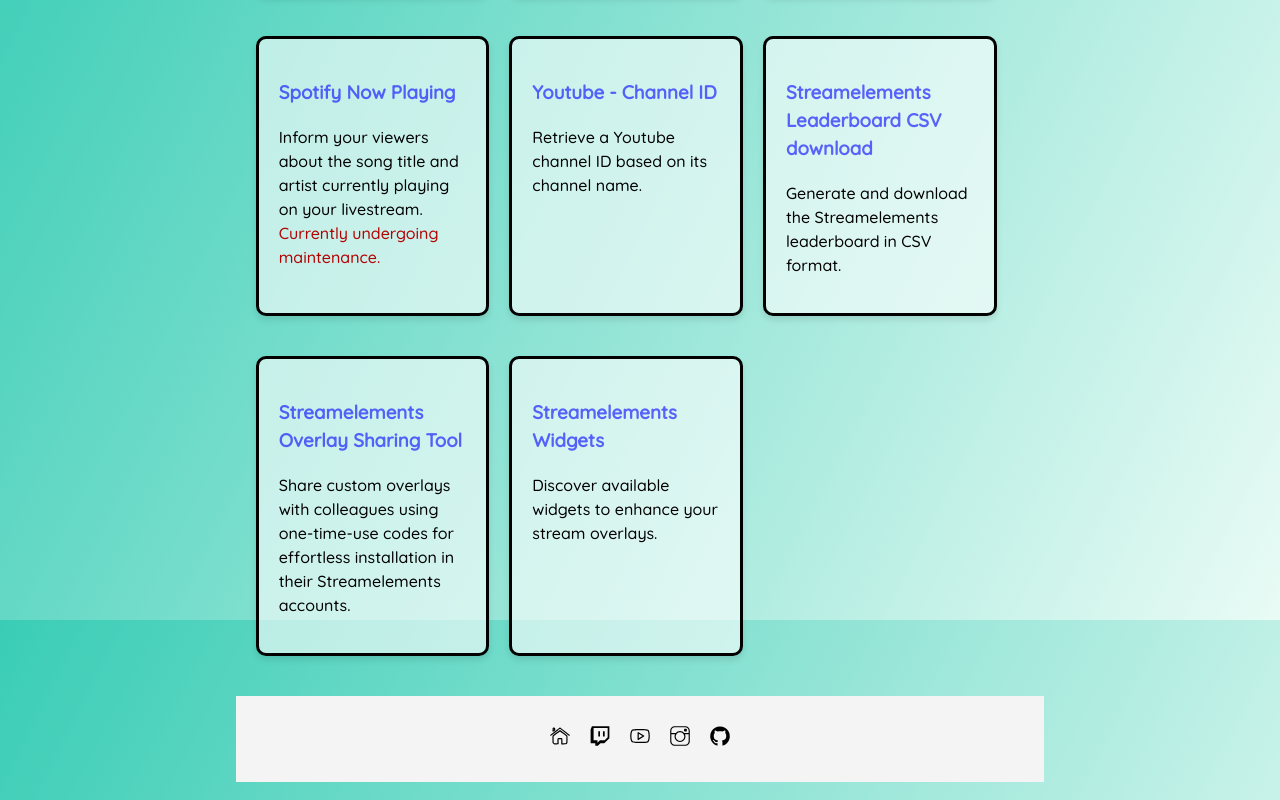
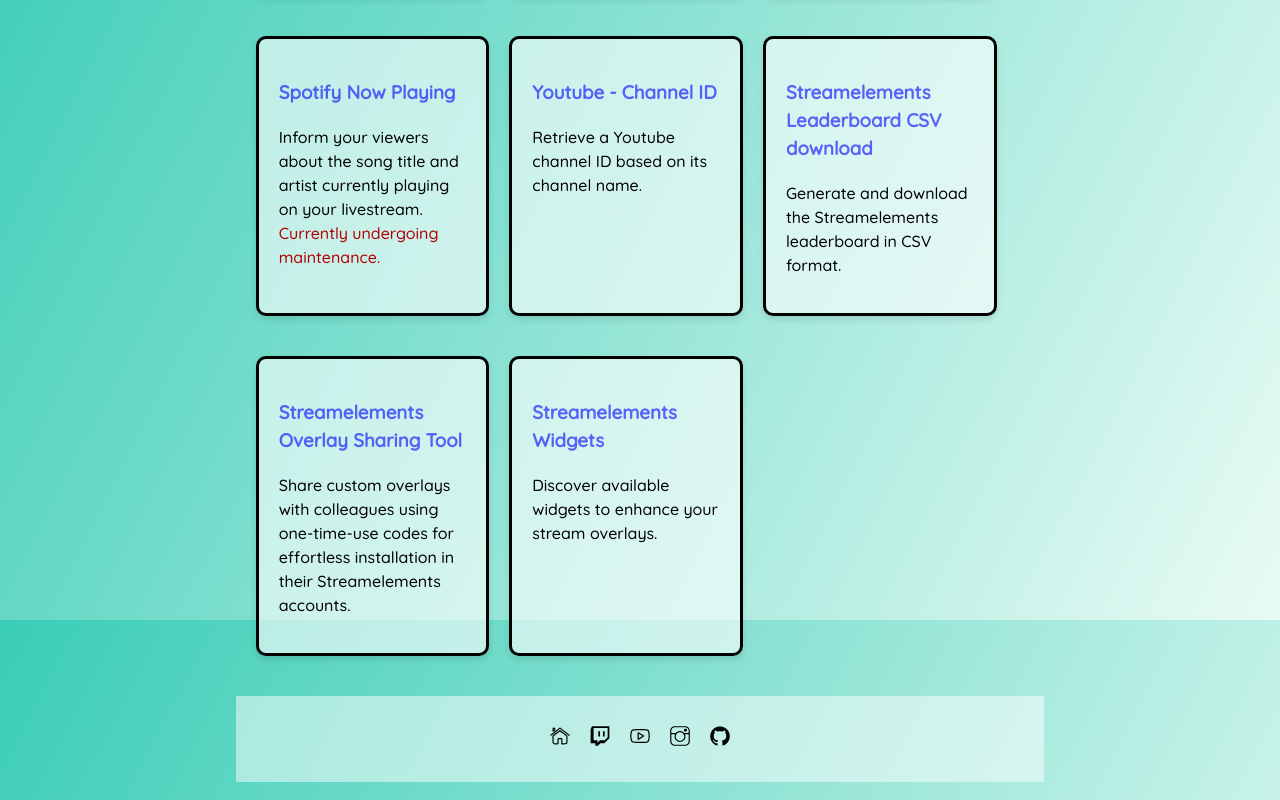
Before and after one commit to c4ldas/apis, a website: page index.html in a window 1280 px wide. Shown: the part 980-1780 px from the top of the page. Drawn offline with Linux system fonts and the light colour scheme.

Commit message:
Changing the footer background color

```diff
--- a/styles.css
+++ b/styles.css
@@ -111,7 +111,8 @@
   display: flex;
   justify-content: center; /* Center the footer content */
   padding: 20px;
-  background-color: #f4f4f4; /* A light background for the footer */
+  /* background-color: #f4f4f4; /* A light background for the footer */
+  background-color: hsla(0, 0%, 100%, .5);
 }
 
 /* Theme color toggle switch */
```
